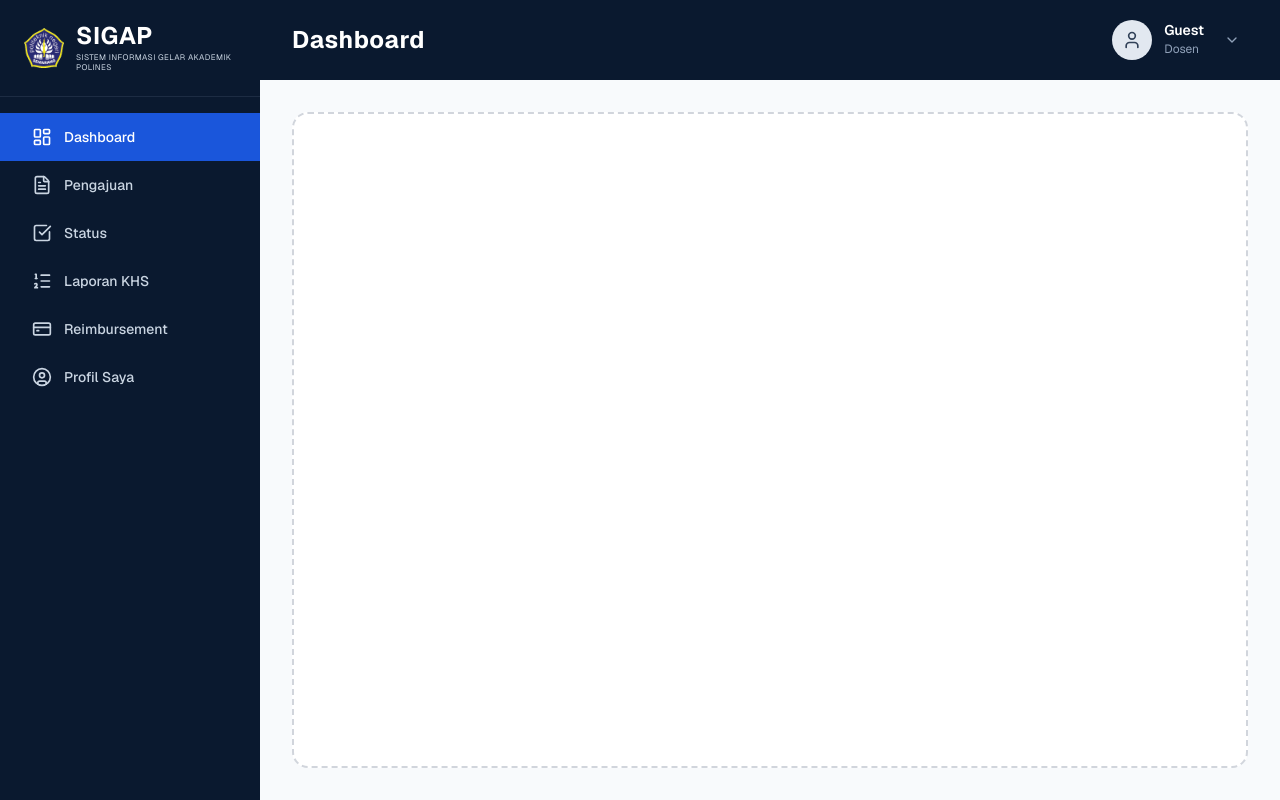
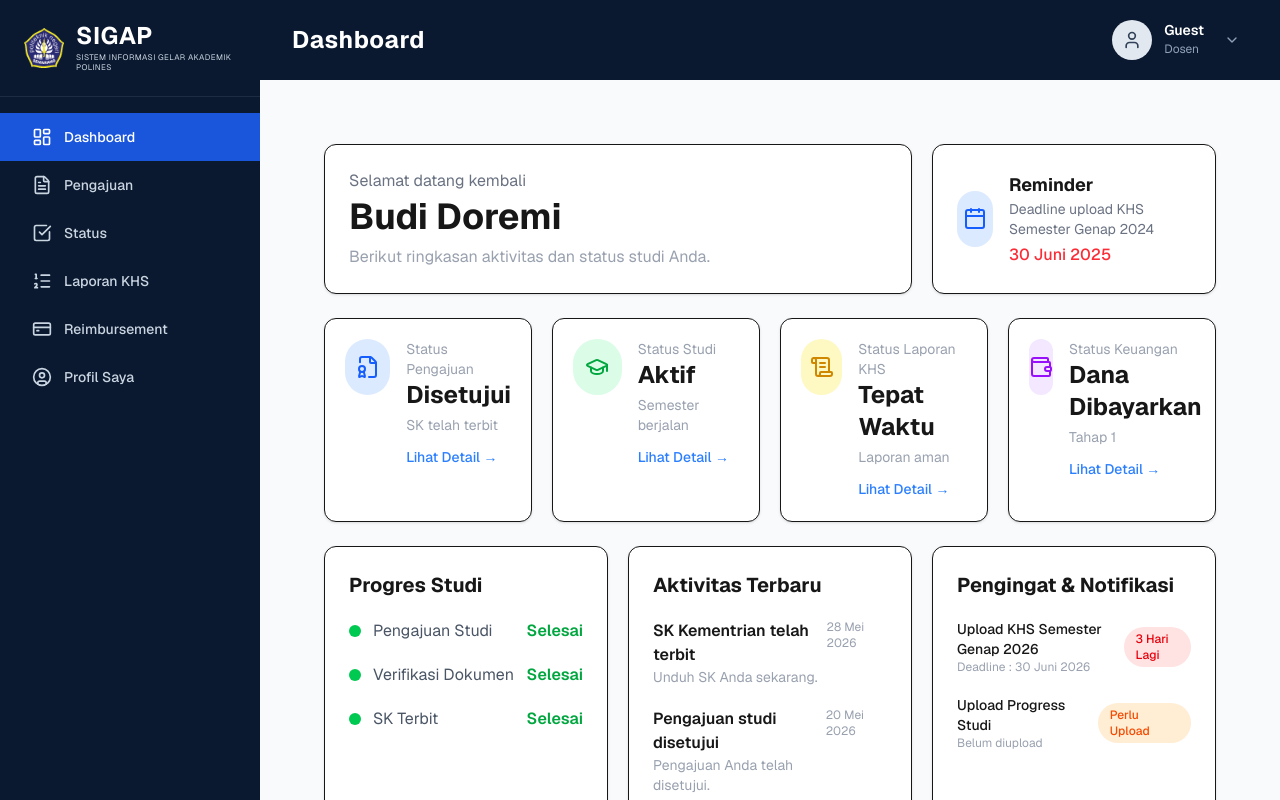
Before and after one commit to pili156/PBL2, a Next.js app: page /user/dashboard in a window 1280 px wide. Built offline with nearby package versions, Linux system fonts and the light colour scheme; no server answers.

Commit message:
dashboard user

```diff
--- a/app/user/dashboard/page.tsx
+++ b/app/user/dashboard/page.tsx
@@ -1,8 +1,348 @@
+import { Calendar, FileBadge, GraduationCap, ScrollText, Wallet } from "lucide-react";
+
 export default function DashboardPage() {
   return (
-    <div className="w-full h-full flex items-center justify-center border-2 border-dashed border-gray-300 rounded-2xl bg-white">
-      <div className="text-center">
-        <p className="text-gray-400 font-medium italic"></p>
+    <div className="p-8 space-y-6">
+      {/* WELCOME */}
+      <div className="grid grid-cols-3 gap-5">
+        <div className="col-span-2 bg-white rounded-xl p-6 shadow-sm border">
+          <p className="text-gray-500">Selamat datang kembali</p>
+
+          <h2 className="text-4xl font-bold mt-1">
+            Budi Doremi
+          </h2>
+
+          <p className="text-gray-400 mt-2">
+            Berikut ringkasan aktivitas dan status studi Anda.
+          </p>
+        </div>
+
+        <div className="bg-white rounded-xl p-6 shadow-sm border flex items-center gap-4">
+          <div className="w-14 h-14 rounded-full bg-blue-100 flex items-center justify-center">
+            <Calendar className="text-blue-600" />
+          </div>
+
+          <div>
+            <h3 className="font-bold text-lg">Reminder</h3>
+
+            <p className="text-gray-500 text-sm">
+              Deadline upload KHS Semester Genap 2024
+            </p>
+
+            <p className="text-red-500 mt-1 font-medium">
+              30 Juni 2025
+            </p>
+          </div>
+        </div>
+      </div>
+
+      {/* STATUS CARD */}
+      <div className="grid grid-cols-4 gap-5">
+        <div className="bg-white rounded-xl border p-5 shadow-sm">
+          <div className="flex gap-4">
+            <div className="w-14 h-14 rounded-full flex items-center justify-center bg-blue-100 text-blue-600">
+              <FileBadge />
+            </div>
+
+            <div>
+              <p className="text-gray-400 text-sm">
+                Status Pengajuan
+              </p>
+
+              <h2 className="text-2xl font-bold">
+                Disetujui
+              </h2>
+
+              <p className="text-gray-400 text-sm mt-1">
+                SK telah terbit
+              </p>
+
+              <button className="text-blue-500 text-sm mt-3 font-medium">
+                Lihat Detail →
+              </button>
+            </div>
+          </div>
+        </div>
+
+        <div className="bg-white rounded-xl border p-5 shadow-sm">
+          <div className="flex gap-4">
+            <div className="w-14 h-14 rounded-full flex items-center justify-center bg-green-100 text-green-600">
+              <GraduationCap />
+            </div>
+
+            <div>
+              <p className="text-gray-400 text-sm">
+                Status Studi
+              </p>
+
+              <h2 className="text-2xl font-bold">
+                Aktif
+              </h2>
+
+              <p className="text-gray-400 text-sm mt-1">
+                Semester berjalan
+              </p>
+
+              <button className="text-blue-500 text-sm mt-3 font-medium">
+                Lihat Detail →
+              </button>
+            </div>
+          </div>
+        </div>
+
+        <div className="bg-white rounded-xl border p-5 shadow-sm">
+          <div className="flex gap-4">
+            <div className="w-14 h-14 rounded-full flex items-center justify-center bg-yellow-100 text-yellow-600">
+              <ScrollText />
+            </div>
+
+            <div>
+              <p className="text-gray-400 text-sm">
+                Status Laporan KHS
+              </p>
+
+              <h2 className="text-2xl font-bold">
+                Tepat Waktu
+              </h2>
+
+              <p className="text-gray-400 text-sm mt-1">
+                Laporan aman
+              </p>
+
+              <button className="text-blue-500 text-sm mt-3 font-medium">
+                Lihat Detail →
+              </button>
+            </div>
+          </div>
+        </div>
+
+        <div className="bg-white rounded-xl border p-5 shadow-sm">
+          <div className="flex gap-4">
+            <div className="w-14 h-14 rounded-full flex items-center justify-center bg-purple-100 text-purple-600">
+              <Wallet />
+            </div>
+
+            <div>
+              <p className="text-gray-400 text-sm">
+                Status Keuangan
+              </p>
+
+              <h2 className="text-2xl font-bold">
+                Dana Dibayarkan
+              </h2>
+
+              <p className="text-gray-400 text-sm mt-1">
+                Tahap 1
+              </p>
+
+              <button className="text-blue-500 text-sm mt-3 font-medium">
+                Lihat Detail →
+              </button>
+            </div>
+          </div>
+        </div>
+      </div>
+
+      {/* GRID */}
+      <div className="grid grid-cols-3 gap-5">
+        {/* PROGRESS */}
+        <div className="bg-white rounded-xl p-6 border shadow-sm">
+          <h2 className="text-xl font-bold mb-5">
+            Progres Studi
+          </h2>
+
+          <div className="space-y-5">
+            <div className="flex items-center justify-between">
+              <div className="flex items-center gap-3">
+                <div className="w-3 h-3 rounded-full bg-green-500"></div>
+                <p className="text-gray-600">
+                  Pengajuan Studi
+                </p>
+              </div>
+
+              <p className="text-green-600 font-semibold">
+                Selesai
+              </p>
+            </div>
+
+            <div className="flex items-center justify-between">
+              <div className="flex items-center gap-3">
+                <div className="w-3 h-3 rounded-full bg-green-500"></div>
+                <p className="text-gray-600">
+                  Verifikasi Dokumen
+                </p>
+              </div>
+
+              <p className="text-green-600 font-semibold">
+                Selesai
+              </p>
+            </div>
+
+            <div className="flex items-center justify-between">
+              <div className="flex items-center gap-3">
+                <div className="w-3 h-3 rounded-full bg-green-500"></div>
+                <p className="text-gray-600">
+                  SK Terbit
+                </p>
+              </div>
+
+              <p className="text-green-600 font-semibold">
+                Selesai
+              </p>
+            </div>
+          </div>
+        </div>
+
+        {/* AKTIVITAS */}
+        <div className="bg-white rounded-xl p-6 border shadow-sm">
+          <h2 className="text-xl font-bold mb-5">
+            Aktivitas Terbaru
+          </h2>
+
+          <div className="space-y-5">
+            <div className="flex justify-between">
+              <div>
+                <h3 className="font-semibold">
+                  SK Kementrian telah terbit
+                </h3>
+
+                <p className="text-gray-400 text-sm">
+                  Unduh SK Anda sekarang.
+                </p>
+              </div>
+
+              <p className="text-xs text-gray-400">
+                28 Mei 2026
+              </p>
+            </div>
+
+            <div className="flex justify-between">
+              <div>
+                <h3 className="font-semibold">
+                  Pengajuan studi disetujui
+                </h3>
+
+                <p className="text-gray-400 text-sm">
+                  Pengajuan Anda telah disetujui.
+                </p>
+              </div>
+
+              <p className="text-xs text-gray-400">
+                20 Mei 2026
+              </p>
+            </div>
+          </div>
+        </div>
+
+        {/* NOTIFIKASI */}
+        <div className="bg-white rounded-xl p-6 border shadow-sm">
+          <h2 className="text-xl font-bold mb-5">
+            Pengingat & Notifikasi
+          </h2>
+
+          <div className="space-y-5">
+            <div className="flex items-center justify-between">
+              <div>
+                <h3 className="font-medium text-sm">
+                  Upload KHS Semester Genap 2026
+                </h3>
+
+                <p className="text-gray-400 text-xs">
+                  Deadline : 30 Juni 2026
+                </p>
+              </div>
+
+              <span className="px-3 py-1 rounded-full text-xs font-medium bg-red-100 text-red-600">
+                3 Hari Lagi
+              </span>
+            </div>
+
+            <div className="flex items-center justify-between">
+              <div>
+                <h3 className="font-medium text-sm">
+                  Upload Progress Studi
+                </h3>
+
+                <p className="text-gray-400 text-xs">
+                  Belum diupload
+                </p>
+              </div>
+
+              <span className="px-3 py-1 rounded-full text-xs font-medium bg-orange-100 text-orange-600">
+                Perlu Upload
+              </span>
+            </div>
+          </div>
+        </div>
+      </div>
+
+      {/* RINGKASAN */}
+      <div className="bg-white rounded-xl border shadow-sm p-6">
+        <h2 className="text-xl font-bold mb-6">
+          Ringkasan Studi
+        </h2>
+
+        <div className="grid grid-cols-6 gap-5 text-sm">
+          <div>
+            <p className="text-gray-400">
+              Jenis Studi
+            </p>
+
+            <h3 className="font-semibold mt-1">
+              Tugas Belajar
+            </h3>
+          </div>
+
+          <div>
+            <p className="text-gray-400">
+              Jalur
+            </p>
+
+            <h3 className="font-semibold mt-1">
+              Beasiswa
+            </h3>
+          </div>
+
+          <div>
+            <p className="text-gray-400">
+              Perguruan Tinggi
+            </p>
+
+            <h3 className="font-semibold mt-1">
+              Politeknik Negeri Semarang
+            </h3>
+          </div>
+
+          <div>
+            <p className="text-gray-400">
+              Program Studi
+            </p>
+
+            <h3 className="font-semibold mt-1">
+              D3 Teknik Informatika
+            </h3>
+          </div>
+
+          <div>
+            <p className="text-gray-400">
+              Mulai Studi
+            </p>
+
+            <h3 className="font-semibold mt-1">
+              Februari 2026
+            </h3>
+          </div>
+
+          <div>
+            <p className="text-gray-400">
+              Selesai Studi
+            </p>
+
+            <h3 className="font-semibold mt-1">
+              Februari 2028
+            </h3>
+          </div>
+        </div>
       </div>
     </div>
   );
--- a/package.json
+++ b/package.json
@@ -15,6 +15,7 @@
     "axion": "^0.1.0",
     "axios": "^1.15.0",
     "bcryptjs": "^3.0.3",
+    "dotenv": "^17.4.2",
     "lucide-react": "^1.14.0",
     "next": "16.2.4",
     "next-auth": "^4.24.14",
```
Also changed, not shown: 1 other file (tests, documents, lock files or other folders).
